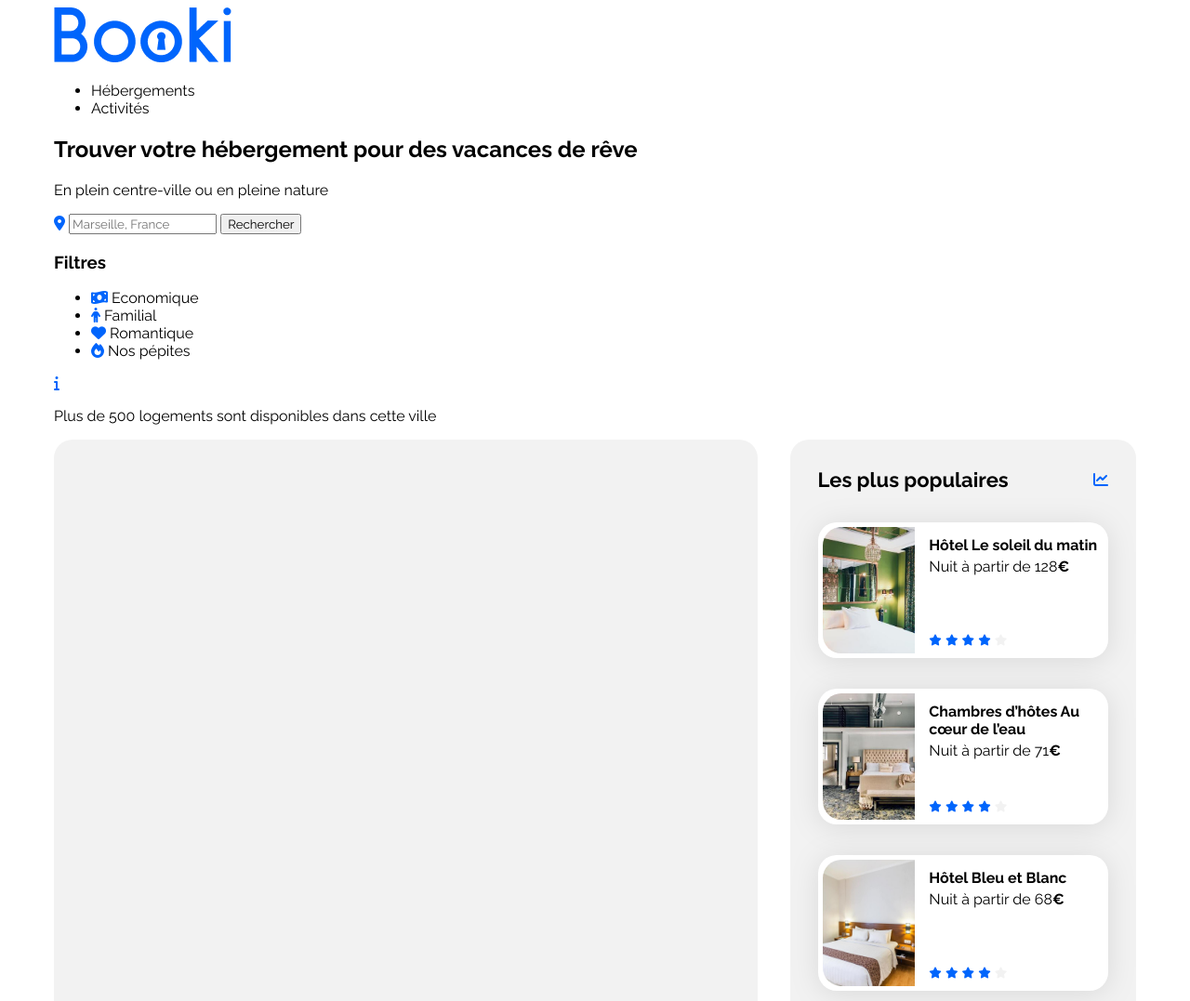
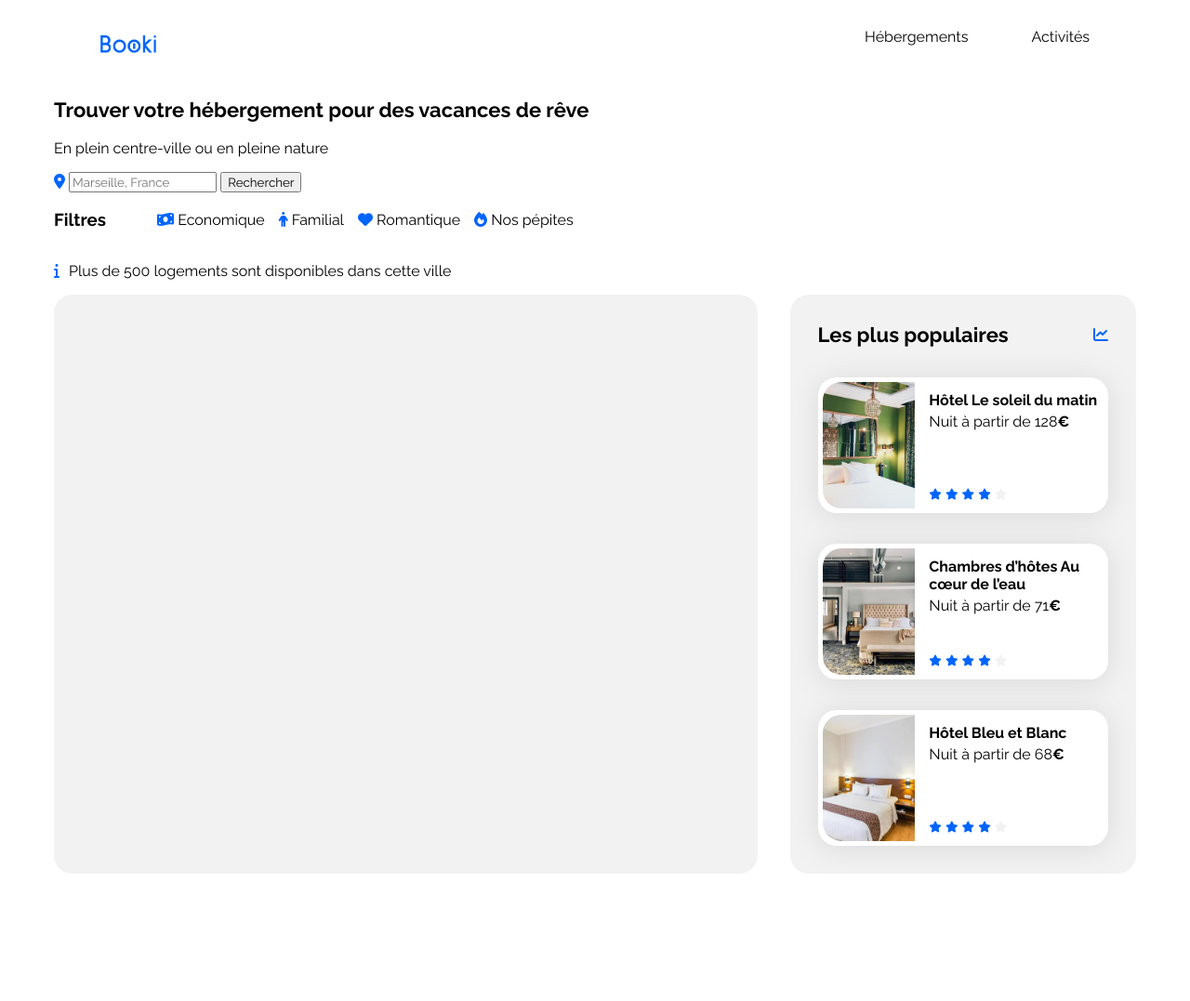
Before and after one commit to Marionpnl/Booki, a plain HTML site: page index.html in a window 1280 px wide. Shown: the top 1077 px of the page at 93% size. After the commit the page ends 948 px from the top, so only its background shows below. Drawn offline with Linux system fonts and the light colour scheme.

Commit message:
Premier commit nav-bar et research section

```diff
--- a/css/style.css
+++ b/css/style.css
@@ -58,6 +58,47 @@ a {
     color: var(--main-bg-color)
 }
 
+/****** Header ***********/
+nav {
+    display: flex;
+    justify-content: space-between
+}
+.nav-bar{
+    display: flex;
+    align-items: center;
+    gap: 68px;
+    list-style-type: none;
+    margin: 0px 50px 0px 50px;
+    font-size: 16px;
+}
+.logo-booki {
+    height: 19px;
+    margin: 30px 50px 30px 50px;
+}
+.hebergements-button, .activities-button {
+    height: 35px
+
+}
+
+/****** Research Section ***********/
+h1{
+    font-size: 22px;
+}
+.filters {
+    display: flex;
+    align-items: center;
+    gap: 15px;
+}
+.filters-list {
+    display: flex;
+    list-style-type: none;
+    gap: 15px;
+}
+.info {
+    display: flex;
+    align-items: center;
+    gap: 10px;
+}
 /****** Hebergements And Populaires ***********/
 .hebergements-and-populaires {
     display: flex;
--- a/index.html
+++ b/index.html
@@ -20,13 +20,14 @@
           <nav>
             <img class="logo-booki" src="./images/logo/Booki.png" alt="Logo Booki">
             <ul class="nav-bar">
-                <li> <a href="#">Hébergements</a> </li>
-                <li> <a href="#">Activités</a> </li>
+                <li class="hebergements-button"> <a href="#">Hébergements</a> </li>
+                <li class="activities-button"> <a href="#">Activités</a> </li>
             </ul>
           </nav>
         </header>
+
         <main>
-            <section>
+            <section class="research">
                 <div>
                     <h1>Trouver votre hébergement pour des vacances de rêve</h1>
                     <p>En plein centre-ville ou en pleine nature</p>
@@ -38,9 +39,9 @@
                         <button type="submit">Rechercher</button>
                     </form>
                 </div>
-                <div>
+                <div class="filters">
                     <h3>Filtres</h3>
-                    <ul>
+                    <ul class="filters-list">
                         <li>
                             <i class="fa-solid fa-money-bill-wave" aria-hidden="true"></i>
                             Economique
@@ -59,7 +60,7 @@
                         </li>
                     </ul>
                 </div>
-                <div>
+                <div class="info">
                     <i class="fa-solid fa-info" aria-hidden="true"></i>
                     <p>Plus de 500 logements sont disponibles dans cette ville</p>
                 </div>
@@ -134,8 +135,13 @@
                     </div>
                 </section>
             </div>
+            <section class="activities">
+
+            </section>
         </main>
-        <footer></footer>
+        <footer>
+
+        </footer>
     </div>
 </body>
 
```
